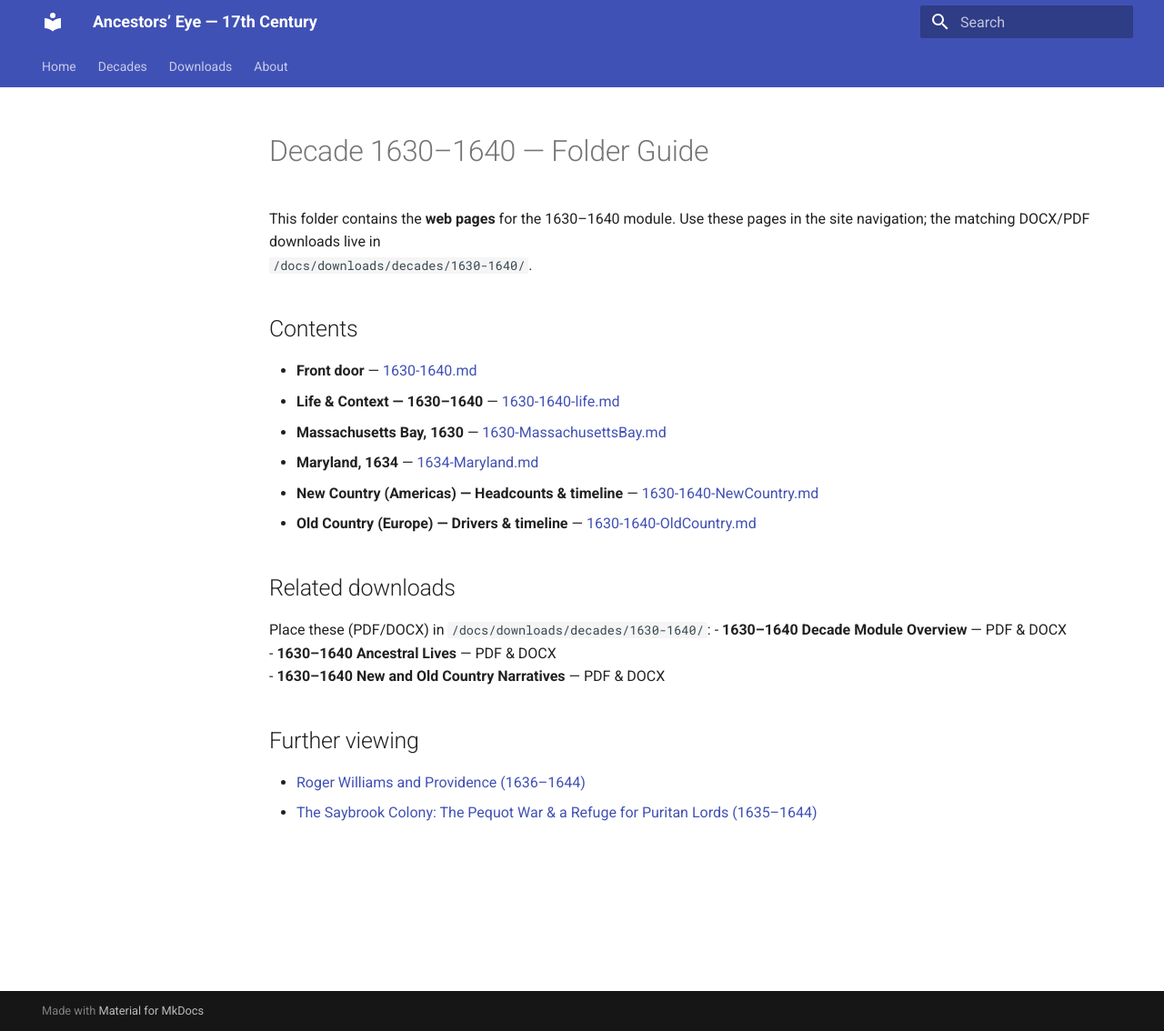
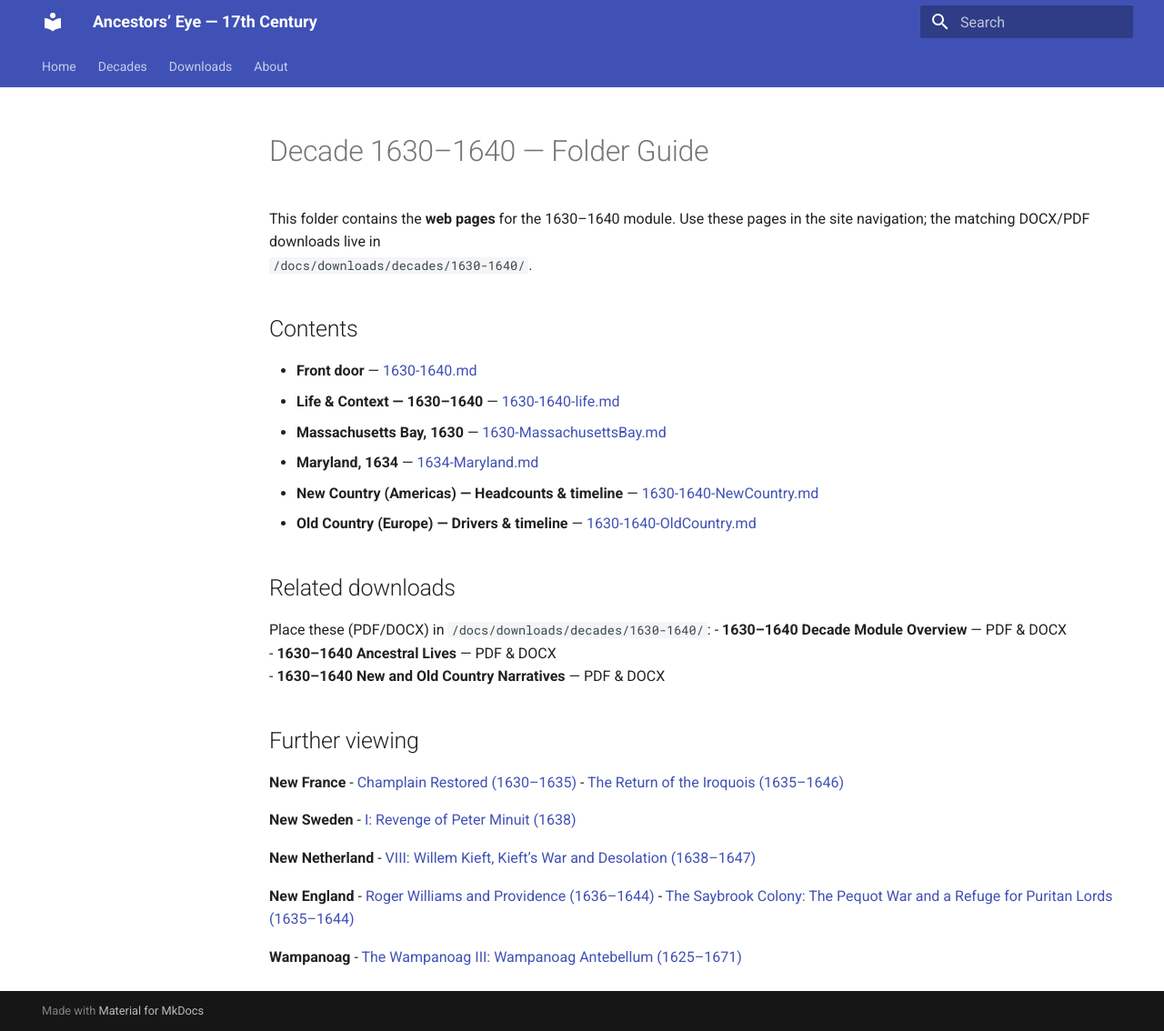
Before and after one commit to BillWorstell/WorstellWitnessWaybackMachine, an MkDocs documentation site: the page built from docs/decades/1630-1640/ReadMe.md, in a window 1280 px wide and 1134 px high. Shown: the whole window at 91% size. Built offline with MkDocs 1.6.1 and Material for MkDocs 9.7.7, drawn with Linux system fonts in a browser that asks for light colours.

Commit message:
Update ReadMe.md

```diff
--- a/docs/decades/1630-1640/ReadMe.md
+++ b/docs/decades/1630-1640/ReadMe.md
@@ -18,5 +18,19 @@ Place these (PDF/DOCX) in `/docs/downloads/decades/1630-1640/`:
 - **1630–1640 New and Old Country Narratives** — PDF & DOCX
 
 ## Further viewing
+**New France**
+- [Champlain Restored (1630–1635)](https://www.youtube.com/watch?v=SRE0JnfDBDU)
+- [The Return of the Iroquois (1635–1646)](https://www.youtube.com/watch?v=Rayn1RbNX4I)
+
+**New Sweden**
+- [I: Revenge of Peter Minuit (1638)](https://www.youtube.com/watch?v=jgVObVwrM4U)
+
+**New Netherland**
+- [VIII: Willem Kieft, Kieft’s War and Desolation (1638–1647)](https://www.youtube.com/watch?v=_eBqxp_EEvU)
+
+**New England**
 - [Roger Williams and Providence (1636–1644)](https://www.youtube.com/watch?v=fDRJTnQKFzU)
-- [The Saybrook Colony: The Pequot War & a Refuge for Puritan Lords (1635–1644)](https://www.youtube.com/watch?v=9l0PlNGDFZM)
+- [The Saybrook Colony: The Pequot War and a Refuge for Puritan Lords (1635–1644)](https://www.youtube.com/watch?v=9l0PlNGDFZM)
+
+**Wampanoag**
+- [The Wampanoag III: Wampanoag Antebellum (1625–1671)](https://www.youtube.com/watch?v=NWTqNMCCF74)
```
